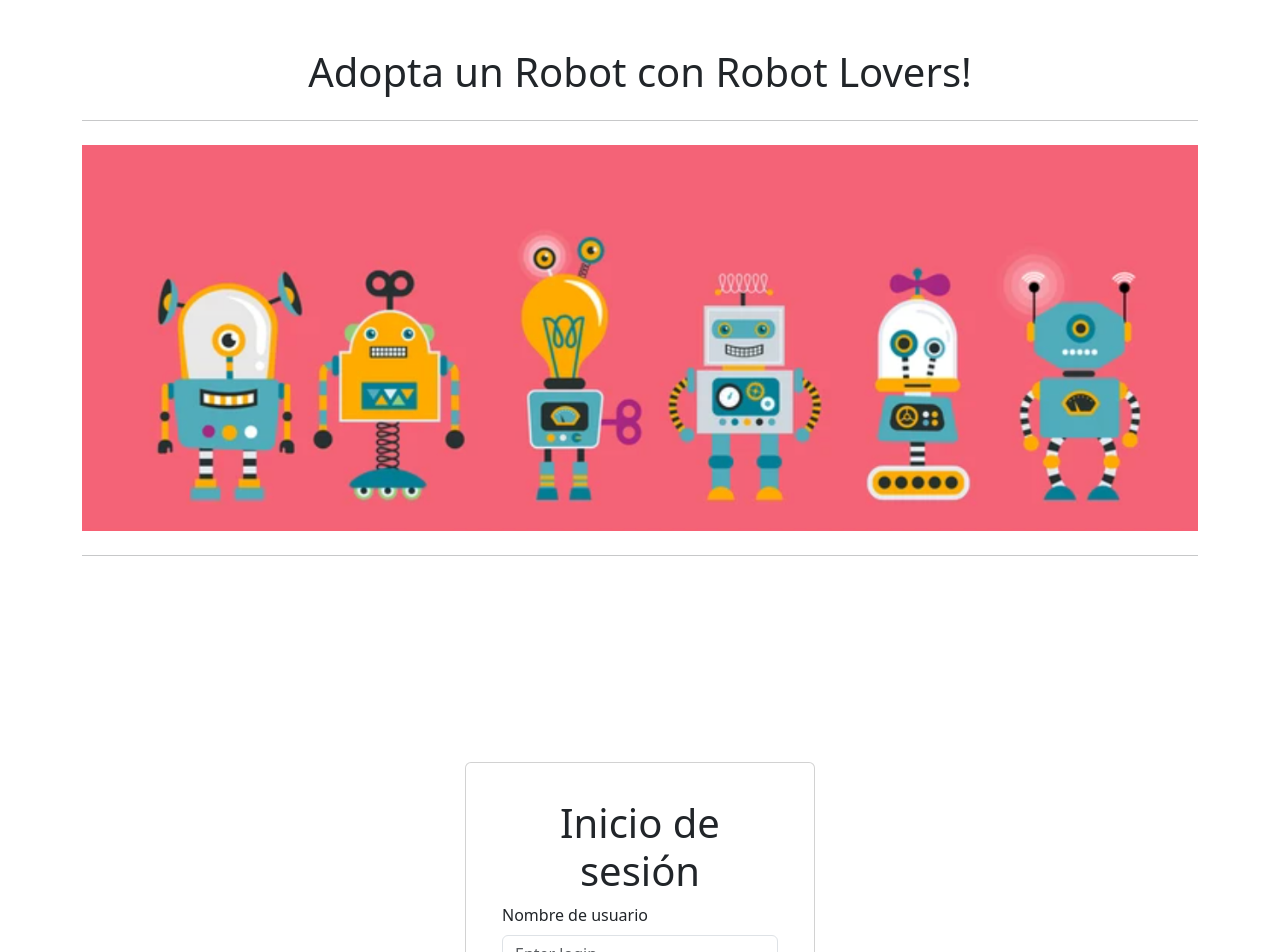
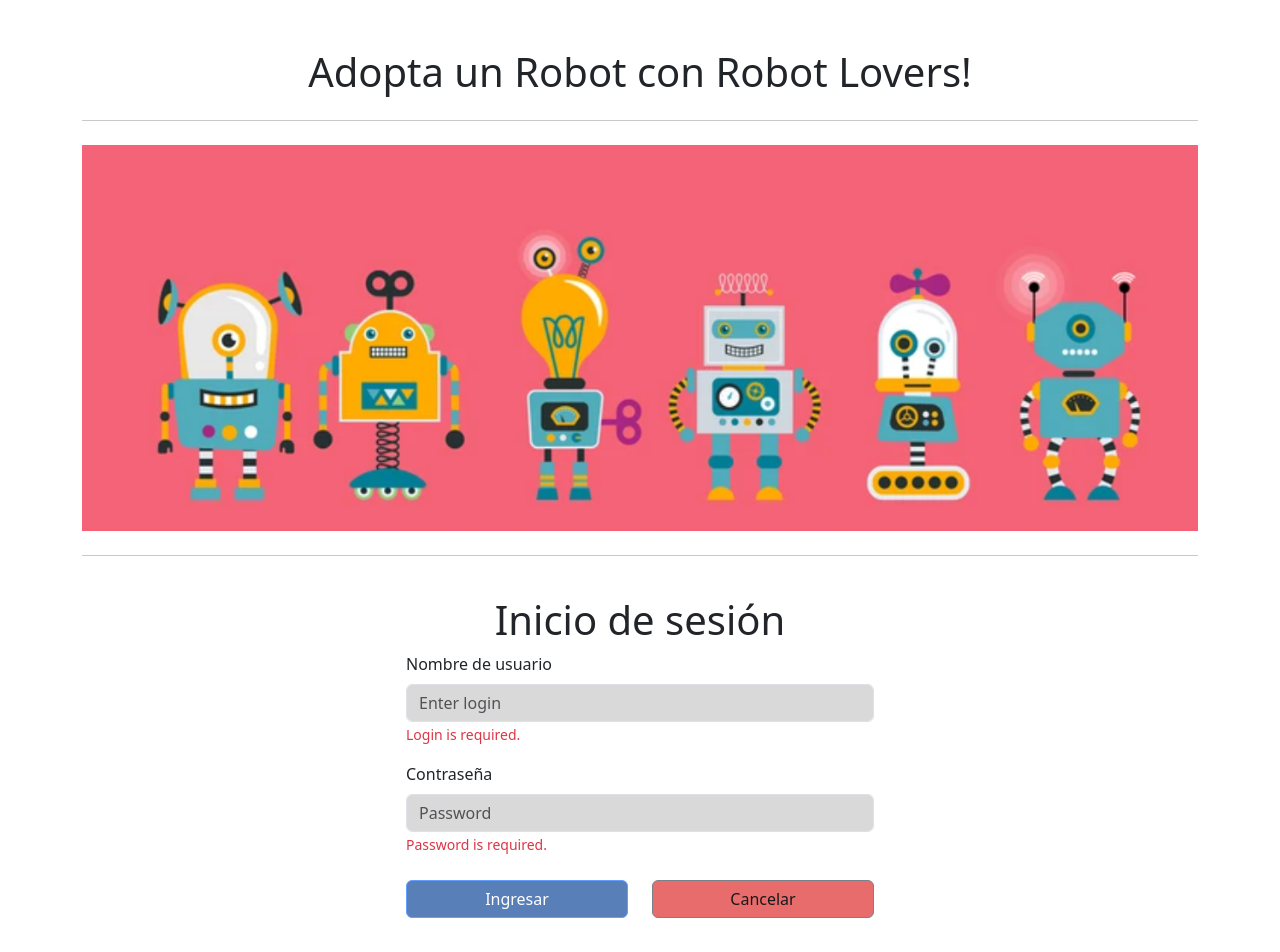
Before and after one commit to Worfran/ISIS3710-P1, a React (Create React App) app: page / in a window 1280 px wide. Shown: the top 952 px of the page. Built offline with nearby package versions, Linux system fonts and the light colour scheme.

Commit message:
parcial finalizado

```diff
--- a/src/components/Robotdetail/style/RobotDetail.css
+++ b/src/components/Robotdetail/style/RobotDetail.css
@@ -1,3 +1,3 @@
 .card-robot-detail{
-    background-color: #ECECEC;
+    background-color: #ECECEC !important;
 }
--- a/src/components/login/login.js
+++ b/src/components/login/login.js
@@ -1,6 +1,7 @@
 import React, { useState } from "react";
 import { Row, Col, Button, Form, Card, Container } from "react-bootstrap";
 import RobotList from "../Robotslist/Robotlist";
+import "./style/login.css";
 
 function LoginForm() {
   const [formValues, setFormValues] = useState({ login: "", password: "" });
@@ -33,7 +34,7 @@ function LoginForm() {
 
       const data = await response.json();
       if (response.status === 200) {
-        setMessage(data.message);
+        setMessage("Error de autenticación. Revise sus credenciales.");
         setIsAuthenticated(true);
       } else if (response.status === 401) {
         setMessage(data.message);
@@ -50,14 +51,14 @@ function LoginForm() {
   }
 
   return (
-    <Container className="d-flex justify-content-center align-items-center" style={{ minHeight: "100vh" }}>
-      <Card style={{ width: "350px", padding: "20px" }}>
+    <Container className="d-flex justify-content-center align-items-center" >
+      <Card className="borderless-card" style={{ width: "500px"}}>
         <Card.Body>
           <h1 className="text-center">Inicio de sesión</h1>
           <Form onSubmit={handleSubmit}>
             <Form.Group className="mb-3" controlId="formBasicLogin">
               <Form.Label>Nombre de usuario</Form.Label>
-              <Form.Control type="text" placeholder="Enter login" onChange={handleLoginChange} value={formValues.login} />
+              <Form.Control className="control-form" type="text" placeholder="Enter login" onChange={handleLoginChange} value={formValues.login} />
               {!validationStates.loginState && (
                 <Form.Text className="text-danger">Login is required.</Form.Text>
               )}
@@ -65,25 +66,25 @@ function LoginForm() {
 
             <Form.Group className="mb-3" controlId="formBasicPassword">
               <Form.Label>Contraseña</Form.Label>
-              <Form.Control type="password" placeholder="Password" onChange={handlePasswordChange} value={formValues.password} />
+              <Form.Control className="control-form" type="password" placeholder="Password" onChange={handlePasswordChange} value={formValues.password} />
               {!validationStates.passwordState && (
                 <Form.Text className="text-danger">Password is required.</Form.Text>
               )}
             </Form.Group>
             <Row>
               <Col>
-                <Button variant="primary" type="submit" disabled={!validationStates.loginState || !validationStates.passwordState}>
+                <Button className="ingresar-button" variant="primary" type="submit" disabled={!validationStates.loginState || !validationStates.passwordState}>
                   Ingresar
                 </Button>
               </Col>
               <Col>
-                <Button variant="secondary" type="button" onClick={() => setFormValues({ login: "", password: "" })}>
+                <Button className="cancelar-button" variant="secondary" type="button" onClick={() => setFormValues({ login: "", password: "" })}>
                   Cancelar
                 </Button>
               </Col>
             </Row>
           </Form>
-          {message && <p className="mt-3">{message}</p>}
+          {message && <p className="mt-3 text-danger">{message}</p>}
         </Card.Body>
       </Card>
     </Container>
--- /dev/null
+++ b/src/components/login/style/login.css
@@ -0,0 +1,37 @@
+.cancelar-button {
+  background-color: #e65d5d !important;
+  color: black !important;
+  padding: 14px 20px;
+  margin: 8px 0;
+  border: none;
+  cursor: pointer;
+  width: 100%;
+  opacity: 0.9;
+}
+
+.cancelar-button:hover {
+  opacity: 1;
+}
+
+.ingresar-button {
+  background-color: #003b93 !important;
+  color: white;
+  padding: 14px 20px;
+  margin: 8px 0;
+  border: none;
+  cursor: pointer;
+  width: 100%;
+  opacity: 0.9;
+}
+
+.ingresar-button:hover {
+  opacity: 1;
+}
+
+.control-form {
+    background-color:#d9d9d9 !important;
+}
+
+.borderless-card {
+    border: none !important;
+  }
```
